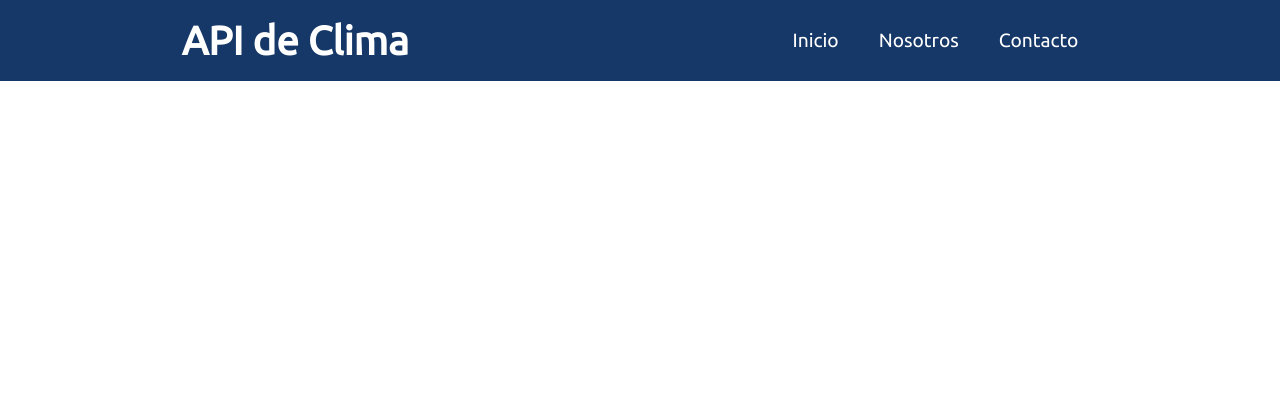
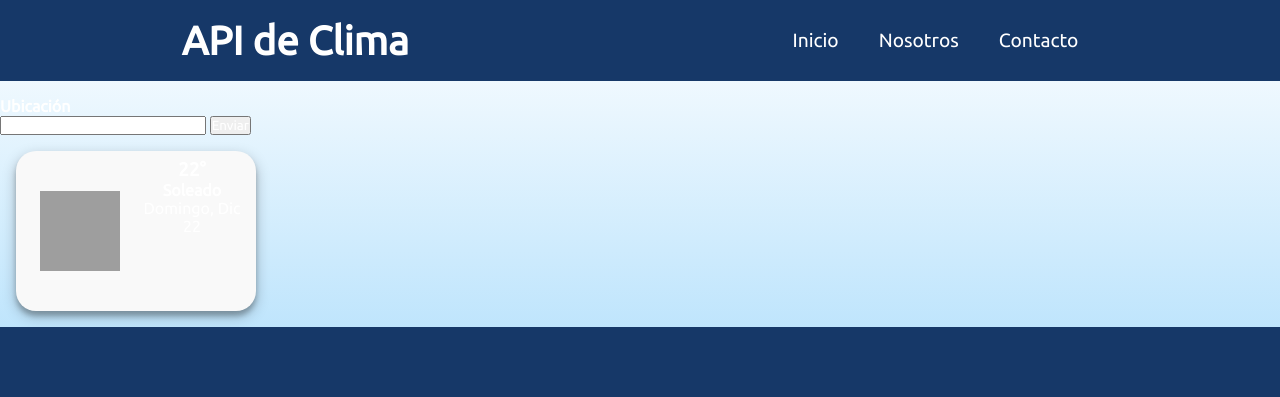
Before and after one commit to CNoriegaTL/Dashboard-Clima, a plain HTML site: page index.html in a window 1280 px wide. Shown: the top 397 px of the page. Drawn offline with Linux system fonts and the light colour scheme; grey boxes are pictures that could not be loaded.

Commit message:
Se inserta Tarjeta Clima con css

```diff
--- a/index.html
+++ b/index.html
@@ -12,6 +12,7 @@
     />
   </head>
   <body>
+    <header>
       <div class="navbar">
         <div class="left">
           <h1>API de Clima</h1>
@@ -28,10 +29,64 @@
           </ul>
         </div>
       </div>
+    </header>
+    <main>
+      <section id="location">
+        <h4>Ubicación</h4>
+        <div id="search">
+          <input type="text">
+          <button type="submit" id="btn-enviar">Enviar</button>
+      </div>
+      </section>
+      <section id="card-resume">
+        <div class="card-icon"> <img src="https://cdn.pixabay.com/photo/2012/04/10/16/49/sun-26344_1280.png" alt="sun"></div>
+        <div class="card-container">
+          <div class="card-degree">
+            <h3>22°</h3>
+          </div>
+          <div class="card-info">
+            <h4>Soleado</h4>
+            <p>Domingo, Dic 22</p>
+          </div>
+        </div>
+      </section>
+      <section id="card-days">
+        <div class="card-day1">
+          <div class="card-icon"></div>
+          <div class="card-container">
+            <div class="card-degree"></div>
+          </div>
+        </div>
+        <div class="card-day2">
+          <div class="card-icon"></div>
+          <div class="card-container">
+            <div class="card-degree"></div>
+          </div>
+        </div>
+        <div class="card-day3">
+          <div class="card-icon"></div>
+          <div class="card-container">
+            <div class="card-degree"></div>
+          </div>
+        </div>
+        <div class="card-day4">
+          <div class="card-icon"></div>
+          <div class="card-container">
+            <div class="card-degree"></div>
+          </div>
+        </div>
+        <div class="card-day5">
+          <div class="card-icon"></div>
+          <div class="card-container">
+            <div class="card-degree"></div>
+          </div>
+        </div>
+      </section>
 
-    <div class="page-content">
+
+    <!-- <div class="page-content">
       <h1>contenido</h1>
-    </div>
+    </div> -->
 
     <footer>
       <div class="footer-container">
--- a/style.css
+++ b/style.css
@@ -193,3 +193,43 @@ footer {
     margin-top: 20px;
   }
 }
+
+
+body {
+  width: 100%;
+    height: auto;
+    background-color:lightskyblue;
+    background-image: linear-gradient(0deg, lightskyblue, white);
+}
+
+main{
+  padding-top: 1rem;
+}
+
+#card-resume{
+  display: flex;
+  justify-content: center;
+  text-align: center;
+  align-items: stretch;
+  width: 15rem;
+  height: 10rem;
+  background-color: #f9f9f9;
+  border-radius: 20px;
+  box-shadow: 0 5px 14px rgba(0, 0, 0, 0.25), 0 5px 5px rgba(0, 0, 0, 0.22);
+  padding: 0.5rem;
+  margin: 1rem;
+  transition: all 0.2s ease-in;
+}
+
+.card-icon {
+  display: flex;
+  align-items: center;
+  padding-right: 1rem;
+  flex-basis: 7rem;
+
+}
+.card-icon > img {
+  width: 6rem;
+  height: 5rem;
+  padding-left: 1rem;
+}
```
Lines whose indentation alone changed are shown as unchanged.
